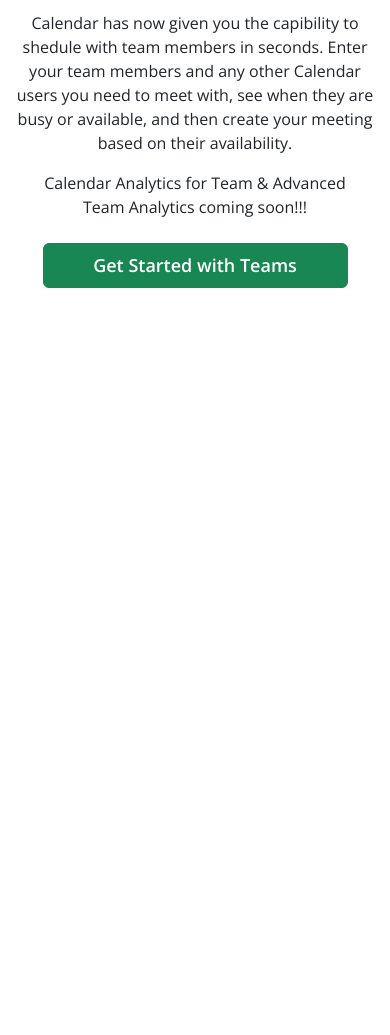
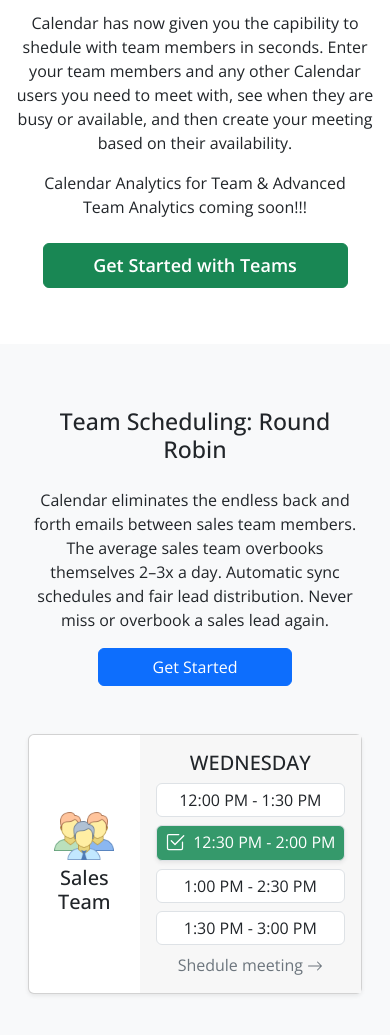
Before and after one commit to YuliiaBura1993/Portfolio_layouts, a plain HTML site: page index.html in a window 390 px wide. Shown: the part 1529-2564 px from the top of the page. Before the commit the page ends 1829 px from the top, so only its background shows below. Drawn offline with nearby package versions, Linux system fonts and the light colour scheme.

Commit message:
Add new section

```diff
--- a/css/style.css
+++ b/css/style.css
@@ -15,6 +15,7 @@ body{
 .margin_center{
     margin: 0 auto;
 }
+
 /* .background_flower{
     margin-top: -100px;
     z-index: 10;
@@ -61,7 +62,10 @@ body{
     display: grid;
     grid-template-columns: 4fr 8fr;
 }
-.calendar_img_left{
+/* .calendar_img_left{
+    background-color: hsl(0deg 0% 97%);
+} */
+.bg_1{
     background-color: hsl(0deg 0% 97%);
 }
 .bg_gray{
@@ -272,3 +276,35 @@ body{
         border: 1px solid gray !important;
     }
 }
+
+
+
+/* .section_3 .btn{
+    margin-top: 60px;
+} */
+.padding-bottom{
+
+}
+
+
+@media screen and (max-width: 992px){
+    .section_3_inner{
+        justify-content: center !important;
+    }
+    .section_3_left{
+        justify-content: center !important;
+    }
+    .section_3_left h3{
+        text-align: center;
+    }
+    .section_3_left p{
+        text-align: center;
+    }
+}
+
+@media screen and (max-width: 380px){
+    .card-body p{
+        font-size: 12px;
+        font-weight: 500;
+    }
+}
--- a/index.html
+++ b/index.html
@@ -86,7 +86,7 @@
 
       <section class="container shadow-sm border rounded ps-0 mb-5 calendar_img">
 
-            <div class="p-3 calendar_img_left">
+            <div class="p-3 bg_1">
                 <h3>Team Meeting</h3>
                 <h4>Who needs to be invited?</h4>
                 <p>Add guest to see when they are available.</p>
@@ -319,16 +319,53 @@
 
       </section>
 
-	  <section class="container justify-content-center mt-5 mb-1 row margin_center section_2">
+	  <section class="container justify-content-center my-5 mb-1 row margin_center section_2">
 		<h2 class="text-center mb-3 col-12 px-0">Scheduling software built for teams.</h2>
 		<p class="text-center col-sm-12 px-0">Calendar has now given you the capibility to shedule with team members in seconds. Enter your team members and any other Calendar users you need to meet with, see when they are busy or available, and then create your meeting based on their availability.</p>
 		<p class="text-center col-sm-12 px-0 col-10">Calendar Analytics for Team & Advanced Team Analytics coming soon!!!</p>
 
-		<a class=" my-2 btn btn-success text-white py-2 px-5 col-lg-7 col-sm-10 col-10 get_started_big" href="#">Get Started with Teams</a>
+		<a class=" my-2 btn btn-success text-white py-2 px-1 col-lg-7 col-sm-10 col-10 get_started_big" href="#">Get Started with Teams</a>
 	  </section>
 
-	  <div class="blue-flower"></div>
+	  <!-- <div class="blue-flower"></div> -->
 	  <!-- <div class=" background_flower d-flex justify-content-end"><img src="./img/flower-2.jpg" alt=""></div> -->
+
+	  <section class=" my-5 bg-light  section_3">
+		<div class="container py-5 row justify-content-between align-items-center margin_center section_3_inner">
+			<div class="col-lg-7 col-12 col-sm-12 row p-3 section_3_left">
+				<h3 class="p-0 mb-4">Team Scheduling: Round Robin</h3>
+				<p class="col-12  p-0 pb-lg-5 pb-sm-3 pb-3 mb-lg-2 mb-sm-0 mb-0">Calendar eliminates the endless back and forth emails between sales team members. The average sales team overbooks themselves 2–3x a day. Automatic sync schedules and fair lead distribution. Never miss or overbook a sales lead again.</p>
+				<!-- <a class="col-7 my-2 btn btn-primary text-center py-0	pt-2 text-white  btn_started" href="#">Get Started</a> -->
+				<button class="btn btn-primary col-7 mb-3" type="button">Get Started</button>
+			</div>
+
+			<div class="col-lg-5 col-12 col-sm-12 row p-3 align-content-center section_3_right">
+				<div class="card shadow-sm p-0 mb-3">
+					<div class="row g-0">
+					  <div class="col-4 text-center p-1 d-flex text-center align-items-center justify-content-center flex-column">
+						<img src="./img/sales-team-1.png" style="width: 60px;" class="" alt="...">
+						<h5>Sales Team</h5>
+					  </div>
+					  <div class="col-8 bg_1">
+						<div class="card-body text-center">
+						  <h5 class="card-title">WEDNESDAY</h5>
+						  <p class="card-text mb-2 p-1 border rounded-2 bg-white">12:00 PM - 1:30 PM</p>
+						  <p class="card-text mb-2 p-1 border rounded-2  text-white shadow-sm" style="background: #35996b;"><svg xmlns="http://www.w3.org/2000/svg" width="20" height="20" fill="currentColor" class="bi bi-check2-square mb-1 me-2" viewBox="0 0 16 16">
+							<path d="M3 14.5A1.5 1.5 0 0 1 1.5 13V3A1.5 1.5 0 0 1 3 1.5h8a.5.5 0 0 1 0 1H3a.5.5 0 0 0-.5.5v10a.5.5 0 0 0 .5.5h10a.5.5 0 0 0 .5-.5V8a.5.5 0 0 1 1 0v5a1.5 1.5 0 0 1-1.5 1.5H3z"/>
+							<path d="m8.354 10.354 7-7a.5.5 0 0 0-.708-.708L8 9.293 5.354 6.646a.5.5 0 1 0-.708.708l3 3a.5.5 0 0 0 .708 0z"/>
+						  </svg>12:30 PM - 2:00 PM</p>
+						  <p class="card-text mb-2 p-1 border rounded-2 bg-white">1:00 PM - 2:30 PM</p>
+						  <p class="card-text mb-2 p-1 border rounded-2 bg-white">1:30 PM - 3:00 PM</p>
+						  <a class="card-text text-decoration-none text-muted">Shedule meeting<svg xmlns="http://www.w3.org/2000/svg" width="16" height="16" fill="currentColor" class="bi bi-arrow-right ms-1" viewBox="0 0 16 16">
+							<path fill-rule="evenodd" d="M1 8a.5.5 0 0 1 .5-.5h11.793l-3.147-3.146a.5.5 0 0 1 .708-.708l4 4a.5.5 0 0 1 0 .708l-4 4a.5.5 0 0 1-.708-.708L13.293 8.5H1.5A.5.5 0 0 1 1 8z"/>
+						  </svg></a>
+						</div>
+					  </div>
+					</div>
+				  </div>
+			</div>
+		</div>
+	  </section>
 
     </body>
 </html>
```
Also changed, not shown: img/sales-team-1.png (added), img/sales-team-2.png (added).
